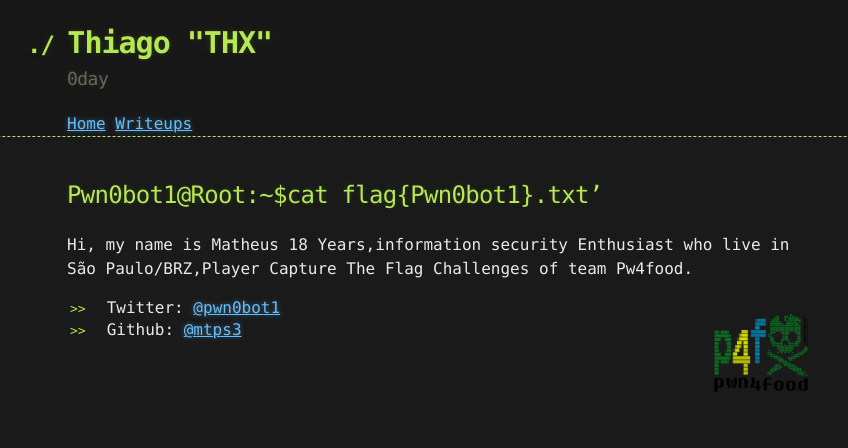
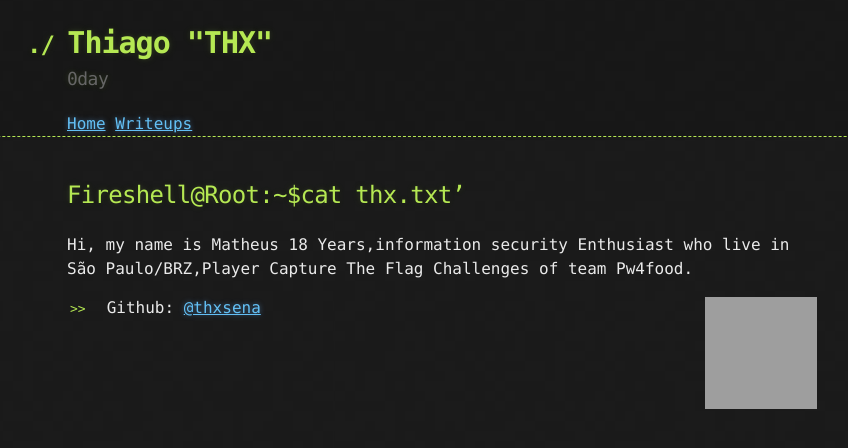
Before and after one commit to mtps3/Mtps3.github.io, a Jekyll site: the page built from index.md, in a window 1280 px wide. Shown: the top 448 px of the page, without its empty margins (198-1046 px from the left). Built offline with Jekyll 4.4.1, drawn with Linux system fonts in a browser that asks for light colours; grey boxes are pictures that could not be loaded.

Commit message:
Update index.md

```diff
--- a/index.md
+++ b/index.md
@@ -4,17 +4,16 @@ permalink: "/"
 layout: mainpage
 ---
 
-## Pwn0bot1@Root:~$cat flag{Pwn0bot1}.txt'
+## Fireshell@Root:~$cat thx.txt'
 
 
 Hi, my name is Matheus
 18 Years,information security Enthusiast who live in São Paulo/BRZ,Player Capture The Flag Challenges of team Pw4food.
 
 
-<img src="/images/p4f.png" style="width:7em; height:7em; float:right;" />
+<img src="/images/65c51d1e-7acb-46ec-9fd1-d9a1b6551f42.png" style="width:7em; height:7em; float:right;" />
 
 
 
 
-* Twitter: [@pwn0bot1](https://twitter.com/pwn0bot1)
-* Github: [@mtps3](https://github.com/mtps3)
+* Github: [@thxsena](https://github.com/thxsena)
```
